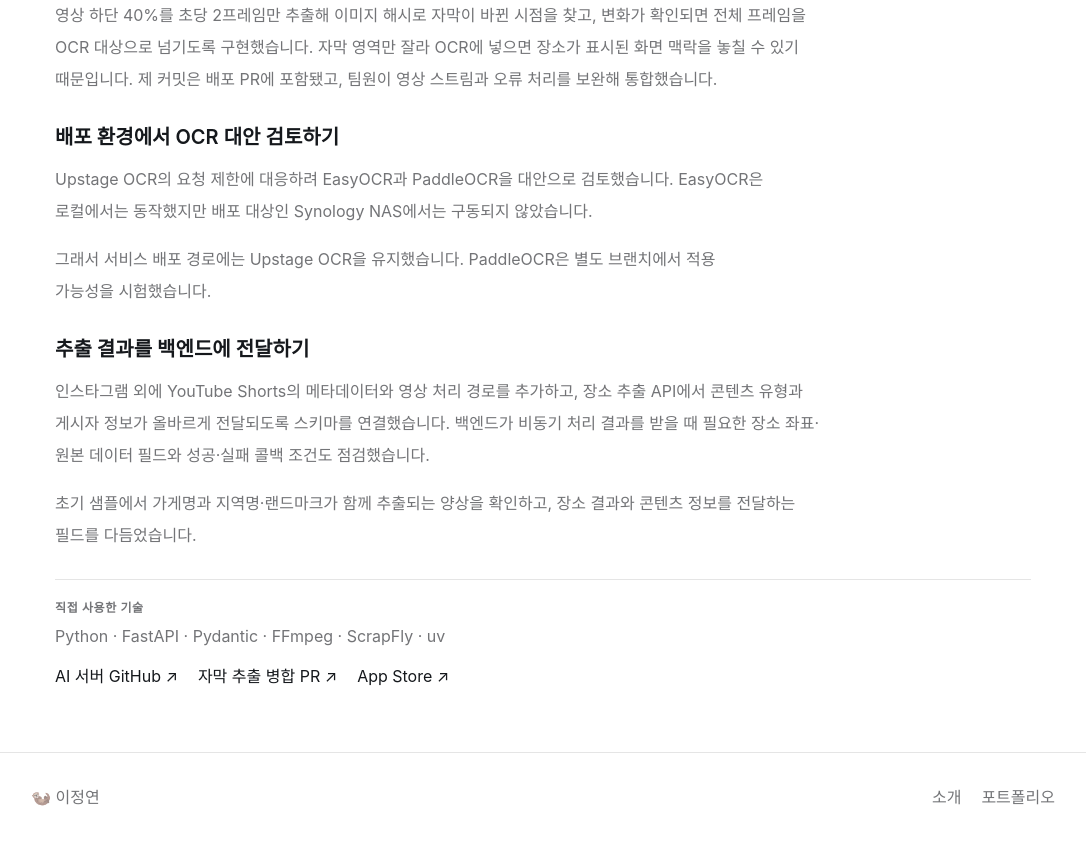
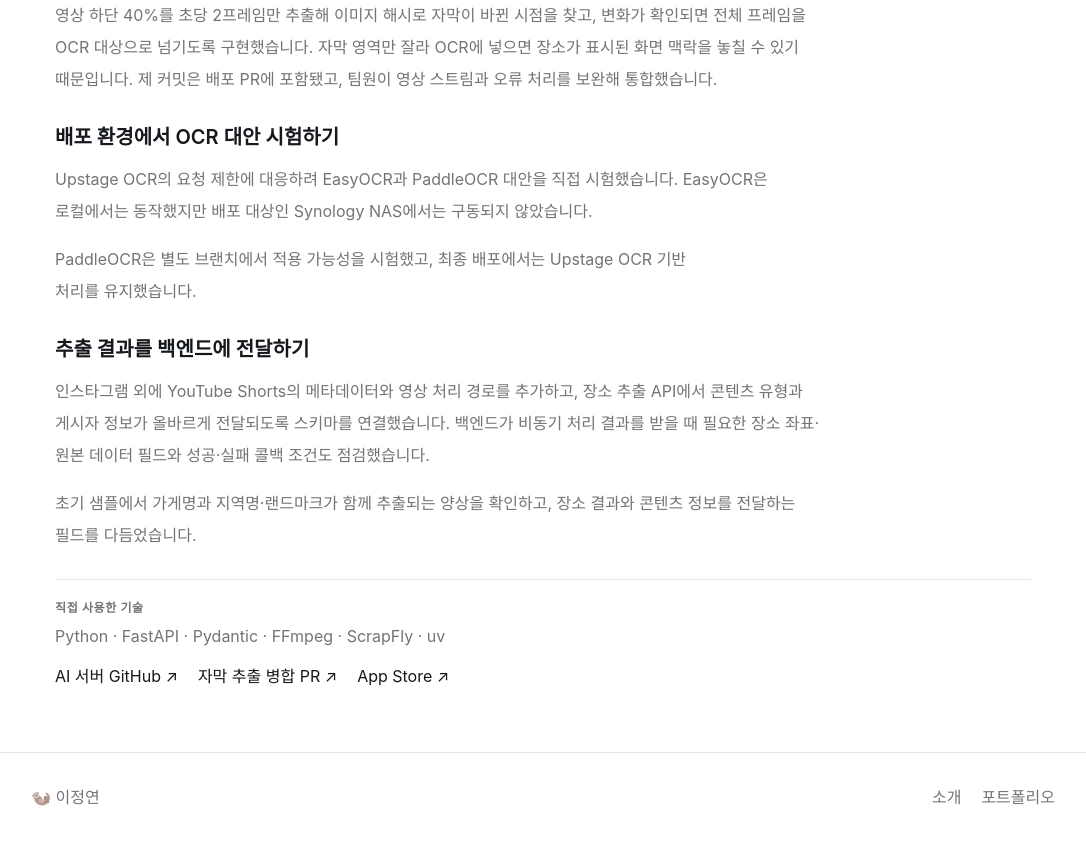
Before and after one commit to JungYeoni/portfolio, a Next.js app: page /portfolio in a window 1280 px wide. Shown: the part 5860-6701 px from the top of the page, without its empty margins (97-1183 px from the left). Built offline with nearby package versions, Linux system fonts and the light colour scheme; a web font is replaced by a local one.

Commit message:
fix: 트립게더 OCR 대안 시험 문구 정정 (#20)

```diff
--- a/src/data/portfolio.ts
+++ b/src/data/portfolio.ts
@@ -63,10 +63,10 @@ const featured: Project[] = [
         ],
       },
       {
-        title: "배포 환경에서 OCR 대안 검토하기",
+        title: "배포 환경에서 OCR 대안 시험하기",
         paragraphs: [
-          "Upstage OCR의 요청 제한에 대응하려 EasyOCR과 PaddleOCR을 대안으로 검토했습니다. EasyOCR은 로컬에서는 동작했지만 배포 대상인 Synology NAS에서는 구동되지 않았습니다.",
-          "그래서 서비스 배포 경로에는 Upstage OCR을 유지했습니다. PaddleOCR은 별도 브랜치에서 적용 가능성을 시험했습니다.",
+          "Upstage OCR의 요청 제한에 대응하려 EasyOCR과 PaddleOCR 대안을 직접 시험했습니다. EasyOCR은 로컬에서는 동작했지만 배포 대상인 Synology NAS에서는 구동되지 않았습니다.",
+          "PaddleOCR은 별도 브랜치에서 적용 가능성을 시험했고, 최종 배포에서는 Upstage OCR 기반 처리를 유지했습니다.",
         ],
       },
       {
```
